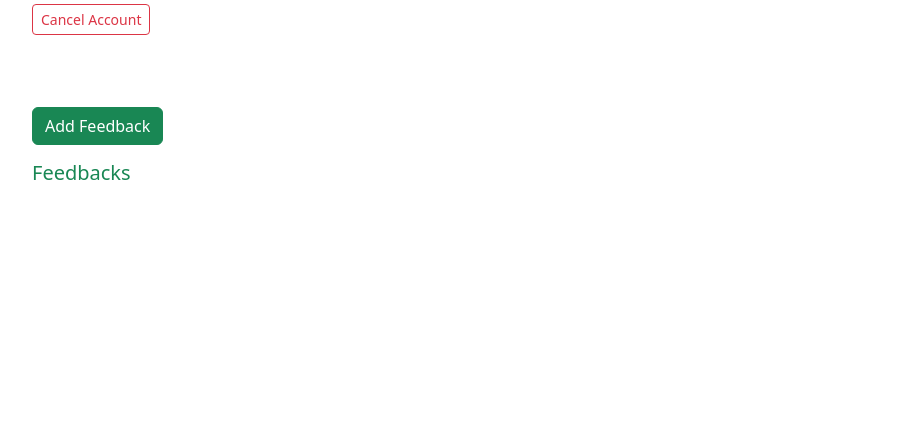
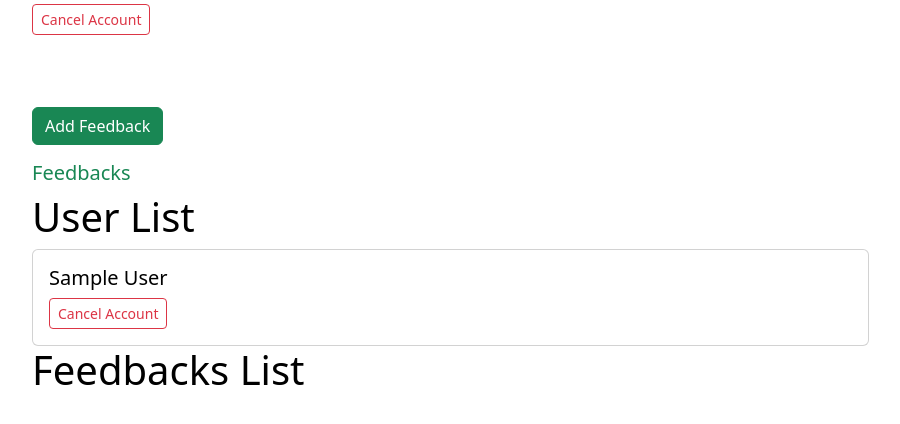
Before and after one commit to rogmide/flask-feedback, a Flask app: a page that uses templates/user_info.html in a window 1280 px wide. Shown: the part 140-564 px from the top of the page, without its empty margins (50-950 px from the left). Run offline with Flask 2, Linux system fonts and the light colour scheme; the visitor is signed in with stand-in values (Sample User, id 1); data comes from the database, SQL or seed files in the repository; data that the repository does not hold is empty; some libraries are stand-ins or nearby versions.

Commit message:
FS adding a admin user to the app

```diff
--- a/app.py
+++ b/app.py
@@ -102,6 +102,12 @@ def get_user(username):
         abort(401)
     else:
         user = User.query.filter_by(username=username).first()
+
+        if user.is_admin:
+            users = User.query.all()
+            feedbacks = Feedback.query.all()
+            return render_template('user_info.html', user=user, users=users, feedbacks=feedbacks)
+
         return render_template('user_info.html', user=user)
 
 
@@ -228,5 +234,6 @@ def not_found(e):
     return render_template("404.html")
 
 @app.errorhandler(401)
-def custom_401(error):
+def custom_401(e):
+    '''401 Error Handeling'''
     return render_template("401.html")
--- a/models.py
+++ b/models.py
@@ -21,6 +21,10 @@ class User(db.Model):
     id = db.Column(db.Integer,
                    primary_key=True,
                    autoincrement=True)
+
+    is_admin = db.Column(db.Boolean,
+                         nullable=False,
+                         default=False)
 
     username = db.Column(db.Text,
                          nullable=False,
--- a/templates/user_info.html
+++ b/templates/user_info.html
@@ -20,7 +20,7 @@ endblock %} {% block content %} {% include 'form_.html' %}
       <div class="card-body">
         <h6 class="card-title text-success">{{ f.title }}</h6>
         <p class="card-text text-dark">{{ f.content }}</p>
-        <div style="display: flex;">
+        <div style="display: flex">
           <a
             href="/feedback/{{ f.id }}/update"
             class="btn btn-sm btn-secondary mb-4"
@@ -36,4 +36,42 @@ endblock %} {% block content %} {% include 'form_.html' %}
   </div>
 </div>
 
+<div class="container">
+  {% if user.is_admin %}
+  <h1>User List</h1>
+  {% endif %}
+  <div>
+    {% for u in users %}
+    <div class="card w-75">
+      <div class="card-body">
+        <h5 class="card-title">{{ u.fullname }}</h5>
+        <form action="/users/{{ u.username }}/delete" method="POST">
+          <button class="btn btn-sm btn-outline-danger">Cancel Account</button>
+        </form>
+      </div>
+    </div>
+  </div>
+  {% endfor %}
+</div>
+
+<div class="container">
+  {% if user.is_admin %}
+  <h1>Feedbacks List</h1>
+  {% endif %}
+  <div>
+    {% for f in feedbacks %}
+    <div class="card w-75">
+      <div class="card-body">
+        <h5 class="card-title">Title: {{ f.title }}</h5>
+        <h5 class="card-title">Owner: {{ f.user.fullname }}</h5>
+        <p class="card-text">Content: {{ f.content }}</p>
+        <form action="/feedback/{{ f.id }}/delete" method="POST">
+          <button class="btn btn-sm btn-danger mb-4">Delete</button>
+        </form>
+      </div>
+    </div>
+  </div>
+  {% endfor %}
+</div>
+
 {% endblock %}
```
